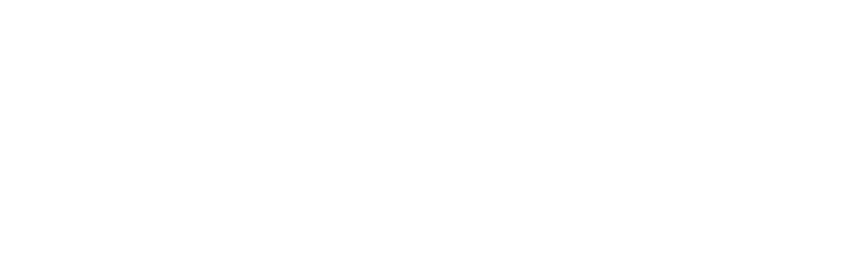
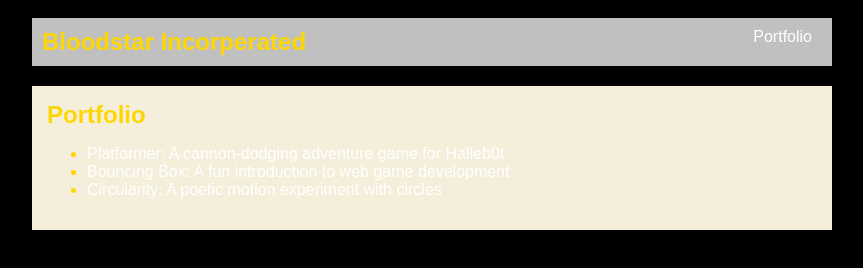
Before and after one commit to JacobMilligan2099/JacobMilligan2099.github.io, a plain HTML site: page portfolio.html in a window 1280 px wide. Shown: the whole page, without its empty margins (208-1071 px from the left). Drawn offline with Linux system fonts and the light colour scheme.

Commit message:
add portfolio page to website

```diff
--- a/portfolio.html
+++ b/portfolio.html
@@ -0,0 +1,42 @@
+<!DOCTYPE html>
+<html>
+  <head>
+    <title>blodstar incorpated</title>
+    <link rel="stylesheet" href="style.css"/>
+  </head>
+
+  <body>
+    <!-- All content goes here -->
+    <div id="all-contents">
+      <nav>
+        <h1>Bloodstar Incorperated</h1>
+         <ul id="nav-ul">
+            <li class="nav-li">
+                <a href="index.html"></a>
+            </li>
+            <li class="nav-li">
+                <a href="portfolio.html">Portfolio</a>
+            </li>
+         </ul>
+     </nav>
+
+      <main>
+        <div class="content">
+            <h2>Portfolio</h2>
+            <ul id="portfolio">
+                <li>
+                    <a href="fsd-projects/platformer/">Platformer: A cannon-dodging adventure game for Halleb0t</a>
+                  </li>
+                  <li>
+                    <a href="fsd-projects/bouncing-box/">Bouncing Box: A fun introduction to web game development</a>
+                  </li>
+                  <li>
+                    <a href="fsd-projects/circularity/">Circularity: A poetic motion experiment with circles</a>
+                  </li>
+
+            </ul>
+        </div>
+    </main>
+    </div>
+  </body>
+  </html>
```
Also changed, not shown: index.html (+1 -1 lines).
